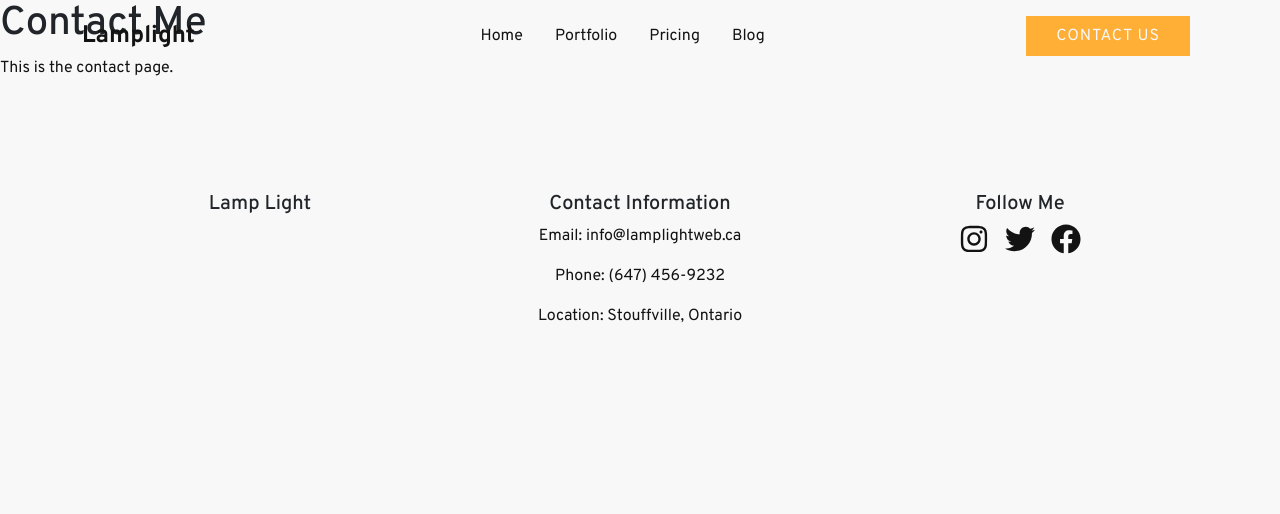
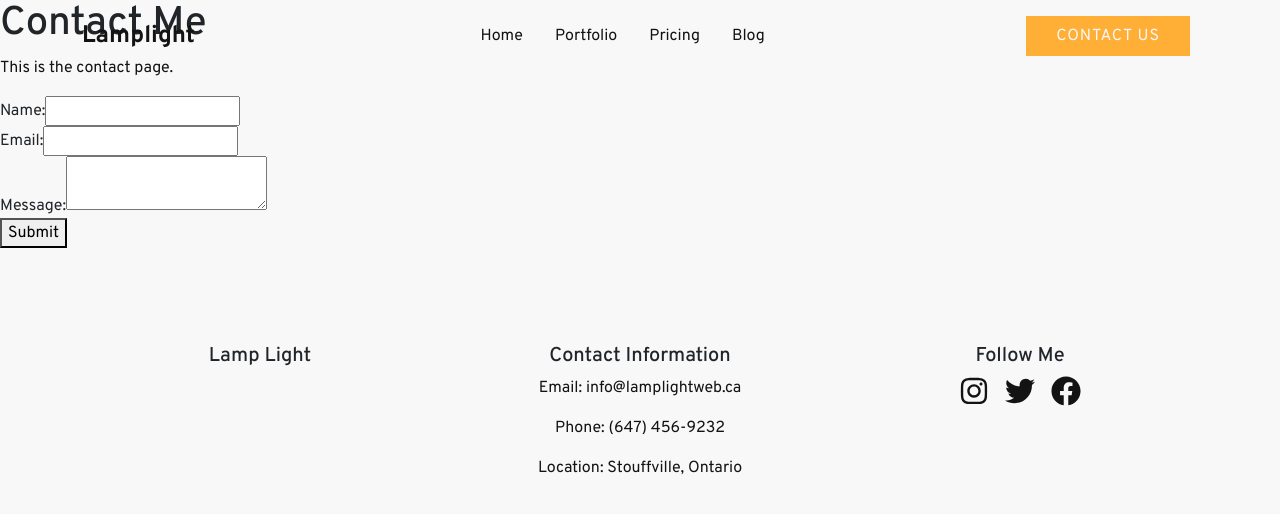
Before and after one commit to grantmacmillan/main-street-digital, a Next.js app: page /contact in a window 1280 px wide. Shown: the top 514 px of the page. Built offline with nearby package versions, Linux system fonts and the light colour scheme.

Commit message:
simple contact form (no image)

```diff
--- /dev/null
+++ b/app/api/contact/route.js
@@ -0,0 +1,37 @@
+import { NextResponse } from 'next/server';
+import nodemailer from 'nodemailer';
+
+const transporter = nodemailer.createTransport({
+    service: 'Gmail',
+    auth: {
+        user: process.env.GMAIL_USER, // This email is sending the emails
+        pass: process.env.GMAIL_PASS,
+    },
+});
+
+// Log the sending email for verification
+console.log('Sending email as:', process.env.GMAIL_USER);
+
+export async function POST(request) {
+    try {
+        const { name, email, message } = await request.json();
+
+        const mailOptions = {
+            from: process.env.GMAIL_USER, // The email that sends the message
+            to: process.env.GMAIL_USER, // The email that receives the message
+            replyTo: email, // The user's email
+            subject: `New contact form submission from ${name}`,
+            text: `You have received a new message from your website contact form.\n\n` +
+                `Here are the details:\n\n` +
+                `Name: ${name}\n` +
+                `Email: ${email}\n\n` +
+                `Message:\n${message}`,
+        };
+
+        await transporter.sendMail(mailOptions);
+        return NextResponse.json({ message: 'Submission successful' });
+    } catch (error) {
+        console.error('Error sending email:', error); // Log the error to the console
+        return NextResponse.json({ error: 'Error sending email' }, { status: 500 });
+    }
+}
--- /dev/null
+++ b/app/components/ContactForm.js
@@ -0,0 +1,66 @@
+"use client";
+import { useState } from 'react';
+
+export default function ContactForm() {
+    const [name, setName] = useState('');
+    const [email, setEmail] = useState('');
+    const [message, setMessage] = useState('');
+    const [status, setStatus] = useState('');
+
+    const handleSubmit = async (e) => {
+        e.preventDefault();
+        const response = await fetch('/api/contact', {
+            method: 'POST',
+            headers: {
+                'Content-Type': 'application/json',
+            },
+            body: JSON.stringify({ name, email, message }),
+        });
+
+        const result = await response.json();
+        if (response.ok) {
+            setStatus('Submission successful');
+            setName('');
+            setEmail('');
+            setMessage('');
+        } else {
+            setStatus(result.error);
+        }
+    };
+
+    return (
+        <form onSubmit={handleSubmit}>
+            <div>
+                <label htmlFor="name">Name:</label>
+                <input
+                    type="text"
+                    id="name"
+                    value={name}
+                    onChange={(e) => setName(e.target.value)}
+                    required
+                />
+            </div>
+            <div>
+                <label htmlFor="email">Email:</label>
+                <input
+                    type="email"
+                    id="email"
+                    value={email}
+                    onChange={(e) => setEmail(e.target.value)}
+                    required
+                />
+            </div>
+            <div>
+                <label htmlFor="message">Message:</label>
+                <textarea
+                    id="message"
+                    value={message}
+                    onChange={(e) => setMessage(e.target.value)}
+                    required
+                />
+            </div>
+            <button type="submit">Submit</button>
+            {status && <p>{status}</p>}
+        </form>
+    );
+}
--- a/app/contact/page.js
+++ b/app/contact/page.js
@@ -1,3 +1,4 @@
+import ContactForm from "../components/ContactForm";
 export const metadata = {
     title: 'Lamp Light Web Solutions - Contact',
     description: 'Generated by create next app',
@@ -9,6 +10,7 @@ export default function Contact() {
         <div>
             <h1>Contact Me</h1>
             <p>This is the contact page.</p>
+            <ContactForm />
         </div>
     );
 }
--- a/package.json
+++ b/package.json
@@ -13,6 +13,7 @@
     "gray-matter": "^4.0.3",
     "marked": "^12.0.2",
     "next": "14.2.3",
+    "nodemailer": "^6.9.13",
     "react": "^18",
     "react-bootstrap": "^2.10.2",
     "react-dom": "^18",
```
Also changed, not shown: 1 other file (tests, documents, lock files or other folders).
